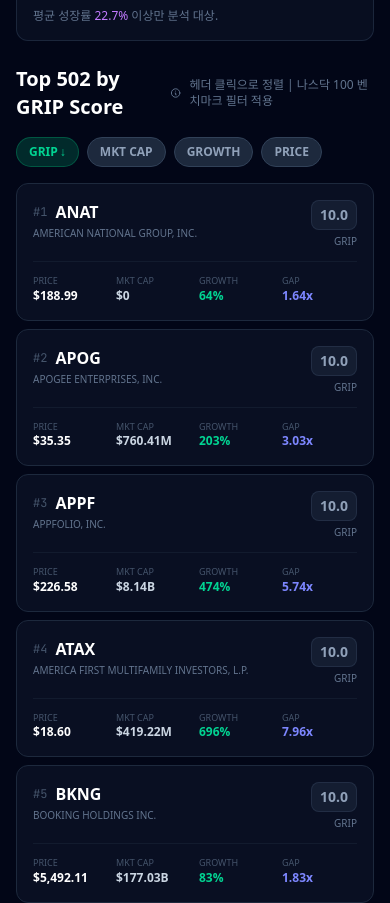
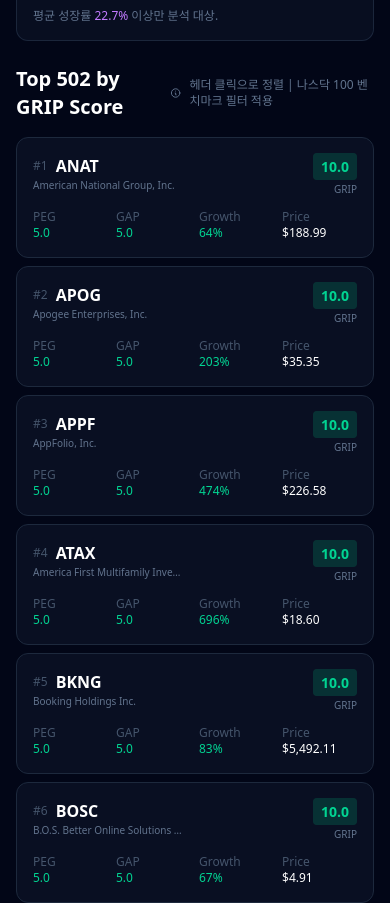
Before and after one commit to earningbeat/grip_new, a Next.js app: page / in a window 390 px wide. Shown: the part 780-1683 px from the top of the page. Built offline with nearby package versions, Linux system fonts and the light colour scheme.

Commit message:
fix: Restore original table headers (PEG Score, Gap Score, EPS Growth, Gap Ratio)

```diff
--- a/components/RankingTable.tsx
+++ b/components/RankingTable.tsx
@@ -10,23 +10,35 @@
     onSelectStock?: (stock: StockData) => void;
 }
 
-type SortKey = 'gripScore' | 'pegScore' | 'gapScore' | 'price' | 'epsGrowthRate' | 'gapRatio' | 'marketCap' | 'grossMargin';
+type SortKey = 'gripScore' | 'pegScore' | 'gapScore' | 'price' | 'epsGrowthRate' | 'gapRatio' | 'marketCap';
 type SortOrder = 'asc' | 'desc';
 
-// GRIP Score 색상 (2-20점)
+// GRIP Score 색상 (0-10점)
 function getGripScoreColor(score: number | null): string {
     if (score === null) return 'text-slate-500';
-    if (score >= 18) return 'text-emerald-400 bg-emerald-500/10 border-emerald-500/20';
-    if (score >= 16) return 'text-cyan-400 bg-cyan-500/10 border-cyan-500/20';
-    if (score >= 14) return 'text-blue-400 bg-blue-500/10 border-blue-500/20';
-    if (score >= 12) return 'text-yellow-400 bg-yellow-500/10 border-yellow-500/20';
-    return 'text-slate-400 bg-slate-700/30 border-slate-700/50';
+    if (score >= 8) return 'text-emerald-400 bg-emerald-500/20';
+    if (score >= 6) return 'text-cyan-400 bg-cyan-500/20';
+    if (score >= 4) return 'text-blue-400 bg-blue-500/20';
+    if (score >= 2) return 'text-yellow-400 bg-yellow-500/20';
+    return 'text-slate-400 bg-slate-700/50';
+}
+
+// 개별 점수 색상 (0-5점)
+function getScoreColor(score: number | null): string {
+    if (score === null) return 'text-slate-500';
+    if (score >= 4) return 'text-emerald-400';
+    if (score >= 3) return 'text-cyan-400';
+    if (score >= 2) return 'text-yellow-400';
+    return 'text-slate-400';
 }
 
 // 정렬 화살표 컴포넌트
 function SortArrow({ active, order }: { active: boolean; order: SortOrder }) {
-    if (!active) return null;
-    return <span className="ml-0.5">{order === 'desc' ? '↓' : '↑'}</span>;
+    return (
+        <span className={`ml-1 transition-opacity ${active ? 'opacity-100' : 'opacity-0 group-hover:opacity-50'}`}>
+            {order === 'desc' ? '↓' : '↑'}
+        </span>
+    );
 }
 
 export default function RankingTable({ data, isLoading, onSelectStock }: RankingTableProps) {
@@ -50,11 +62,17 @@
         }
     };
 
+    const headerClass = (key: SortKey) => `
+        cursor-pointer select-none group hover:text-white transition-colors
+        ${sortKey === key ? 'text-cyan-400' : ''}
+    `;
+
     if (isLoading) {
         return (
-            <div className="space-y-2 animate-pulse">
+            <div className="animate-pulse">
+                <div className="h-12 bg-slate-700/50 rounded-lg mb-2" />
                 {Array.from({ length: 10 }).map((_, i) => (
-                    <div key={i} className="h-16 bg-slate-800/30 rounded-xl" />
+                    <div key={i} className="h-14 bg-slate-800/50 rounded-lg mb-1" />
                 ))}
             </div>
         );
@@ -62,77 +80,56 @@
 
     if (data.length === 0) {
         return (
-            <div className="text-center py-16 px-4 rounded-2xl bg-slate-900/40 border border-dashed border-slate-700">
-                <p className="text-lg font-medium text-slate-400">데이터 없음</p>
-                <p className="text-slate-500 text-sm mt-1">스캔 완료 후 새로고침하세요.</p>
+            <div className="text-center py-20 text-slate-400">
+                <p className="text-lg font-medium">데이터가 없습니다</p>
+                <p className="text-sm mt-1">스캔 완료 후 새로고침해주세요</p>
             </div>
         );
     }
 
-    // Mobile Card Layout
     return (
-        <div className="space-y-2">
-            {/* Mobile Sort Controls */}
-            <div className="flex items-center gap-2 overflow-x-auto pb-2 md:hidden">
-                {(['gripScore', 'marketCap', 'epsGrowthRate', 'price'] as SortKey[]).map(key => (
-                    <button
-                        key={key}
-                        onClick={() => handleSort(key)}
-                        className={`flex-shrink-0 px-3 py-1.5 rounded-full text-xs font-bold transition-all ${sortKey === key
-                                ? 'bg-emerald-500/20 text-emerald-400 border border-emerald-500/30'
-                                : 'bg-slate-800 text-slate-400 border border-slate-700'
-                            }`}
-                    >
-                        {key === 'gripScore' ? 'GRIP' : key === 'marketCap' ? 'MKT CAP' : key === 'epsGrowthRate' ? 'GROWTH' : 'PRICE'}
-                        <SortArrow active={sortKey === key} order={sortOrder} />
-                    </button>
-                ))}
-            </div>
-
-            {/* Mobile Card List */}
+        <>
+            {/* Mobile Card Layout */}
             <div className="md:hidden space-y-2">
                 {sortedData.map((stock, index) => (
                     <div
                         key={stock.ticker}
                         onClick={() => onSelectStock?.(stock)}
-                        className="bg-slate-900/60 border border-slate-800 rounded-xl p-4 active:bg-slate-800/50 transition-all"
+                        className="bg-slate-900/60 border border-slate-800 rounded-xl p-4 active:bg-slate-800/50"
                     >
-                        <div className="flex items-start justify-between gap-3">
-                            <div className="flex-1 min-w-0">
+                        <div className="flex justify-between items-start mb-3">
+                            <div>
                                 <div className="flex items-center gap-2">
-                                    <span className="text-xs text-slate-600 font-mono">#{index + 1}</span>
-                                    <span className="text-base font-black text-white">{stock.ticker}</span>
-                                    {stock.beta && stock.beta > 1.5 && (
-                                        <span className="px-1 py-0.5 rounded bg-red-500/10 text-red-500 text-[8px] font-bold">HB</span>
-                                    )}
+                                    <span className="text-xs text-slate-600">#{index + 1}</span>
+                                    <span className="font-bold text-white">{stock.ticker}</span>
                                 </div>
-                                <p className="text-[10px] text-slate-500 truncate mt-0.5 uppercase">{stock.name}</p>
+                                <p className="text-[10px] text-slate-500 truncate max-w-[150px]">{stock.name}</p>
                             </div>
-                            <div className="flex flex-col items-end gap-1">
-                                <span className={`px-2 py-1 rounded-lg border text-sm font-black ${getGripScoreColor(stock.gripScore)}`}>
-                                    {stock.gripScore ? stock.gripScore.toFixed(1) : '—'}
+                            <div className="text-right">
+                                <span className={`px-2 py-1 rounded text-sm font-bold ${getGripScoreColor(stock.gripScore)}`}>
+                                    {stock.gripScore?.toFixed(1) ?? '—'}
                                 </span>
-                                <span className="text-[10px] text-slate-500">GRIP</span>
+                                <p className="text-[10px] text-slate-500 mt-1">GRIP</p>
                             </div>
                         </div>
-                        <div className="grid grid-cols-4 gap-2 mt-3 pt-3 border-t border-slate-800/50">
+                        <div className="grid grid-cols-4 gap-2 text-xs">
                             <div>
-                                <p className="text-[9px] text-slate-600 uppercase">Price</p>
-                                <p className="text-xs font-bold text-white">${formatNumber(stock.price)}</p>
+                                <p className="text-slate-600">PEG</p>
+                                <p className={getScoreColor(stock.pegScore)}>{stock.pegScore?.toFixed(1) ?? '—'}</p>
                             </div>
                             <div>
-                                <p className="text-[9px] text-slate-600 uppercase">Mkt Cap</p>
-                                <p className="text-xs font-semibold text-slate-300">{formatMarketCap(stock.marketCap)}</p>
+                                <p className="text-slate-600">GAP</p>
+                                <p className={getScoreColor(stock.gapScore)}>{stock.gapScore?.toFixed(1) ?? '—'}</p>
                             </div>
                             <div>
-                                <p className="text-[9px] text-slate-600 uppercase">Growth</p>
-                                <p className={`text-xs font-bold ${stock.epsGrowthRate && stock.epsGrowthRate > 0 ? 'text-emerald-400' : 'text-rose-400'}`}>
+                                <p className="text-slate-600">Growth</p>
+                                <p className={stock.epsGrowthRate && stock.epsGrowthRate > 0 ? 'text-emerald-400' : 'text-slate-400'}>
                                     {stock.epsGrowthRate ? `${stock.epsGrowthRate.toFixed(0)}%` : '—'}
                                 </p>
                             </div>
                             <div>
-                                <p className="text-[9px] text-slate-600 uppercase">Gap</p>
-                                <p className="text-xs font-semibold text-indigo-400">{stock.gapRatio ? `${stock.gapRatio.toFixed(2)}x` : '—'}</p>
+                                <p className="text-slate-600">Price</p>
+                                <p className="text-white">${formatNumber(stock.price)}</p>
                             </div>
                         </div>
                     </div>
@@ -140,69 +137,136 @@
             </div>
 
             {/* Desktop Table */}
-            <div className="hidden md:block relative overflow-hidden rounded-2xl border border-slate-800 bg-slate-900/60 backdrop-blur-xl shadow-2xl">
-                <div className="overflow-x-auto">
-                    <table className="w-full text-left border-collapse">
+            <div className="hidden md:block overflow-x-auto rounded-xl border border-slate-700/50 bg-slate-900/50 backdrop-blur-sm">
+                <table className="w-full text-sm">
                     <thead>
-                            <tr className="bg-slate-950/40 border-b border-slate-800">
-                                <th className="px-3 py-3 text-[10px] font-bold text-slate-600 w-10 text-center">#</th>
-                                <th className="px-3 py-3 text-[10px] font-bold text-slate-300">TICKER</th>
-                                <th className="px-3 py-3 text-[10px] font-bold text-slate-500 cursor-pointer" onClick={() => handleSort('gripScore')}>
-                                    GRIP <SortArrow active={sortKey === 'gripScore'} order={sortOrder} />
+                        <tr className="border-b border-slate-700/50">
+                            <th className="px-3 py-4 text-left font-semibold text-slate-300">#</th>
+                            <th className="px-3 py-4 text-left font-semibold text-slate-300">Ticker</th>
+                            <th className="px-3 py-4 text-left font-semibold text-slate-300 hidden xl:table-cell">Name</th>
+                            <th
+                                className={`px-3 py-4 text-center font-semibold ${headerClass('gripScore')}`}
+                                onClick={() => handleSort('gripScore')}
+                            >
+                                <span className="inline-flex items-center gap-1 text-cyan-400" title="GRIP Score (0-10)">
+                                    GRIP Score
+                                    <SortArrow active={sortKey === 'gripScore'} order={sortOrder} />
+                                </span>
                             </th>
-                                <th className="px-3 py-3 text-[10px] font-bold text-slate-500 cursor-pointer hidden lg:table-cell" onClick={() => handleSort('marketCap')}>
-                                    MKT CAP <SortArrow active={sortKey === 'marketCap'} order={sortOrder} />
+                            <th
+                                className={`px-3 py-4 text-right font-semibold hidden lg:table-cell ${headerClass('pegScore')}`}
+                                onClick={() => handleSort('pegScore')}
+                                title="PEG Score (0-5)"
+                            >
+                                <span className="inline-flex items-center text-emerald-400">
+                                    PEG Score
+                                    <SortArrow active={sortKey === 'pegScore'} order={sortOrder} />
+                                </span>
                             </th>
-                                <th className="px-3 py-3 text-[10px] font-bold text-slate-500 cursor-pointer text-right" onClick={() => handleSort('epsGrowthRate')}>
-                                    GROWTH <SortArrow active={sortKey === 'epsGrowthRate'} order={sortOrder} />
+                            <th
+                                className={`px-3 py-4 text-right font-semibold hidden lg:table-cell ${headerClass('gapScore')}`}
+                                onClick={() => handleSort('gapScore')}
+                                title="Gap Score (0-5)"
+                            >
+                                <span className="inline-flex items-center text-blue-400">
+                                    Gap Score
+                                    <SortArrow active={sortKey === 'gapScore'} order={sortOrder} />
+                                </span>
                             </th>
-                                <th className="px-3 py-3 text-[10px] font-bold text-slate-500 cursor-pointer text-right hidden lg:table-cell" onClick={() => handleSort('gapRatio')}>
-                                    GAP <SortArrow active={sortKey === 'gapRatio'} order={sortOrder} />
+                            <th
+                                className={`px-3 py-4 text-right font-semibold ${headerClass('price')}`}
+                                onClick={() => handleSort('price')}
+                            >
+                                <span className="inline-flex items-center">
+                                    Price
+                                    <SortArrow active={sortKey === 'price'} order={sortOrder} />
+                                </span>
                             </th>
-                                <th className="px-3 py-3 text-[10px] font-bold text-slate-500 text-right hidden xl:table-cell">MARGINS</th>
-                                <th className="px-3 py-3 text-[10px] font-bold text-slate-500 text-right cursor-pointer" onClick={() => handleSort('price')}>
-                                    PRICE <SortArrow active={sortKey === 'price'} order={sortOrder} />
+                            <th
+                                className={`px-3 py-4 text-right font-semibold hidden md:table-cell ${headerClass('epsGrowthRate')}`}
+                                onClick={() => handleSort('epsGrowthRate')}
+                            >
+                                <span className="inline-flex items-center">
+                                    EPS Growth
+                                    <SortArrow active={sortKey === 'epsGrowthRate'} order={sortOrder} />
+                                </span>
+                            </th>
+                            <th
+                                className={`px-3 py-4 text-right font-semibold hidden xl:table-cell ${headerClass('gapRatio')}`}
+                                onClick={() => handleSort('gapRatio')}
+                            >
+                                <span className="inline-flex items-center text-purple-400">
+                                    Gap Ratio
+                                    <SortArrow active={sortKey === 'gapRatio'} order={sortOrder} />
+                                </span>
                             </th>
                         </tr>
                     </thead>
-                        <tbody className="divide-y divide-slate-800/40">
+                    <tbody>
                         {sortedData.map((stock, index) => (
                             <tr
                                 key={stock.ticker}
                                 onClick={() => onSelectStock?.(stock)}
-                                    className="group hover:bg-emerald-500/[0.03] transition-all cursor-pointer"
+                                className="border-b border-slate-800/50 hover:bg-slate-800/30 transition-colors group cursor-pointer"
                             >
-                                    <td className="px-3 py-3 text-center font-mono text-slate-600 text-[10px]">{index + 1}</td>
+                                <td className="px-3 py-3 text-slate-500 font-mono text-xs">{index + 1}</td>
                                 <td className="px-3 py-3">
-                                        <div className="flex flex-col">
-                                            <span className="text-sm font-bold text-white group-hover:text-emerald-400 transition-colors">{stock.ticker}</span>
-                                            <span className="text-[9px] text-slate-500 truncate max-w-[100px]">{stock.name}</span>
+                                    <div className="flex items-center gap-2">
+                                        <span className="font-bold text-white group-hover:text-emerald-400 transition-colors">
+                                            {stock.ticker}
+                                        </span>
+                                        {!stock.isQualityGrowth && (
+                                            <span className="text-amber-400" title={stock.epsWarnings?.join(', ') || 'EPS 품질 주의'}>⚠</span>
+                                        )}
+                                    </div>
+                                    <span className="block text-xs text-slate-500 xl:hidden truncate max-w-[100px]">
+                                        {stock.name}
+                                    </span>
+                                </td>
+                                <td className="px-3 py-3 text-slate-400 hidden xl:table-cell max-w-[180px] truncate text-xs" title={stock.name}>
+                                    {stock.name}
+                                </td>
+                                <td className="px-3 py-3 text-center">
+                                    <div className="flex flex-col items-center gap-0.5">
+                                        <span className={`font-bold font-mono px-2 py-1 rounded text-sm ${getGripScoreColor(stock.gripScore)}`}>
+                                            {stock.gripScore ? stock.gripScore.toFixed(1) : '—'}
+                                        </span>
+                                        <span className="text-xs text-slate-500">{getGripGrade(stock.gripScore)}</span>
                                     </div>
                                 </td>
-                                    <td className="px-3 py-3">
-                                        <span className={`inline-block px-2 py-1 rounded-lg border text-xs font-black ${getGripScoreColor(stock.gripScore)}`}>
-                                            {stock.gripScore ? stock.gripScore.toFixed(1) : '—'}
+                                <td className="px-3 py-3 text-right font-mono hidden lg:table-cell">
+                                    <span className={getScoreColor(stock.pegScore)}>
+                                        {stock.pegScore ? stock.pegScore.toFixed(1) : '—'}
                                     </span>
                                 </td>
-                                    <td className="px-3 py-3 text-slate-400 text-xs hidden lg:table-cell">{formatMarketCap(stock.marketCap)}</td>
-                                    <td className="px-3 py-3 text-right">
-                                        <span className={`text-xs font-bold ${stock.epsGrowthRate && stock.epsGrowthRate > 0 ? 'text-emerald-400' : 'text-rose-400'}`}>
+                                <td className="px-3 py-3 text-right font-mono hidden lg:table-cell">
+                                    <span className={getScoreColor(stock.gapScore)}>
+                                        {stock.gapScore ? stock.gapScore.toFixed(1) : '—'}
+                                    </span>
+                                </td>
+                                <td className="px-3 py-3 text-right font-mono text-white text-xs">
+                                    ${formatNumber(stock.price)}
+                                </td>
+                                <td className="px-3 py-3 text-right font-mono text-xs hidden md:table-cell">
+                                    <span className={stock.epsGrowthRate && stock.epsGrowthRate > 50 ? 'text-emerald-400' : 'text-slate-300'}>
                                         {stock.epsGrowthRate ? `${stock.epsGrowthRate.toFixed(1)}%` : '—'}
                                     </span>
                                 </td>
-                                    <td className="px-3 py-3 text-right hidden lg:table-cell">
-                                        <span className="text-xs text-indigo-400">{stock.gapRatio ? `${stock.gapRatio.toFixed(2)}x` : '—'}</span>
+                                <td className="px-3 py-3 text-right font-mono text-xs hidden xl:table-cell">
+                                    <span className={`px-2 py-1 rounded ${stock.gapRatio && stock.gapRatio > 1.5
+                                        ? 'bg-purple-500/20 text-purple-400'
+                                        : stock.gapRatio && stock.gapRatio > 1.3
+                                            ? 'bg-cyan-500/20 text-cyan-400'
+                                            : 'text-slate-400'
+                                        }`}>
+                                        {stock.gapRatio ? stock.gapRatio.toFixed(2) : '—'}
+                                    </span>
                                 </td>
-                                    <td className="px-3 py-3 text-right text-[10px] hidden xl:table-cell">
-                                        <span className="text-slate-400">{stock.grossMargin ? formatPercent(stock.grossMargin, 0) : '—'}</span>
-                                    </td>
-                                    <td className="px-3 py-3 text-right text-xs font-bold text-white">${formatNumber(stock.price)}</td>
                             </tr>
                         ))}
                     </tbody>
                 </table>
             </div>
-            </div>
-        </div>
+        </>
     );
 }
```
Lines whose indentation alone changed are shown as unchanged.
